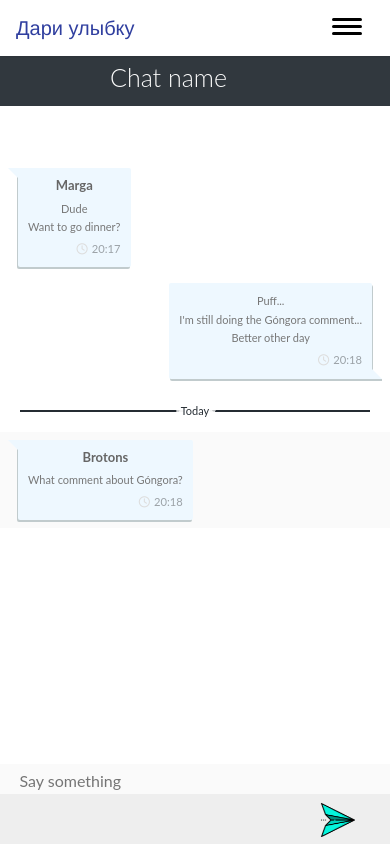
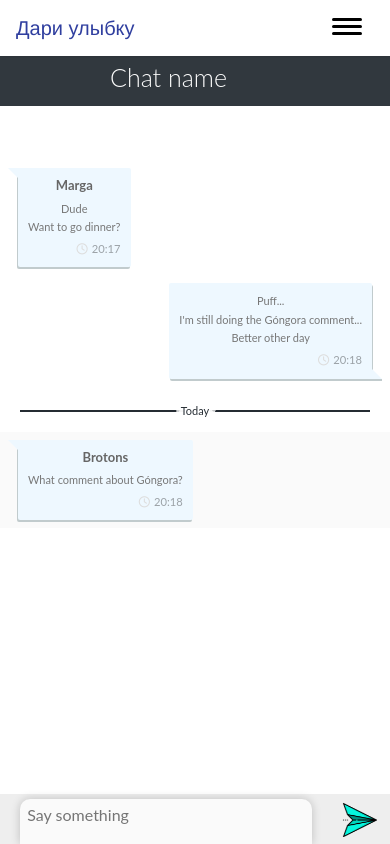
Before and after one commit to Vladimir-Vorobev/Charity_Boost_hack_feb_client, a Vue app: page /chat-fund/1 in a window 390 px wide. Built offline with nearby package versions, Linux system fonts and the light colour scheme; some icons are missing.

Commit message:
Update chat_fund.vue

```diff
--- a/src/components/chat_fund.vue
+++ b/src/components/chat_fund.vue
@@ -506,9 +506,9 @@ textarea:focus {
         width: 25%;
     }
     .send {
-        width: 25%;
+        width: 15%;
     }
-    textarea {
+    /* textarea {
         left: 0px;
         right: 0px;
         bottom: 50px;
@@ -522,11 +522,36 @@ textarea:focus {
         box-shadow: none;
         transition: all .4s cubic-bezier(0.2, -0.2, 0.2, 1.2);
         z-index: 200;
+    } */
+    textarea, textarea:hover {
+        position: absolute;
+        bottom: 0px;
+        left: 5%;
+        right: 11%;
+        width: 75%;
+        height: 45px;
+        z-index: 100;
+        background: #fafafa;
+        border: none;
+        outline: none;
+        padding-left: 2%;
+        padding-right: 2%;
+        padding-top: 1%;
+        color: #666;
+        font-weight: 400;
+        border-top-right-radius: 10px;
+        border-top-left-radius: 10px;
+        overflow: hidden;
+        resize: none;
+        z-index: 200;
+        box-shadow: 0px 0px 10px rgba(0,0,0,0.2);
+        transition: all .4s cubic-bezier(0.565, -0.260, 0.255, 1.410);
     }
     textarea:focus {
         height: 30vh;
         margin-top: 30vh;
         box-shadow: 0px -20px 20px rgba(0,0,0,0.1);
+        width: 90%;
     }
     form:focus ~ .typezone {
         bottom: 50vh;
```
